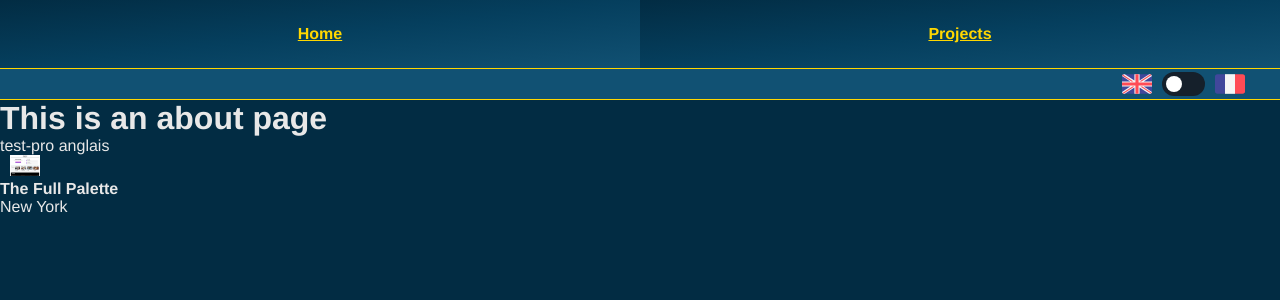
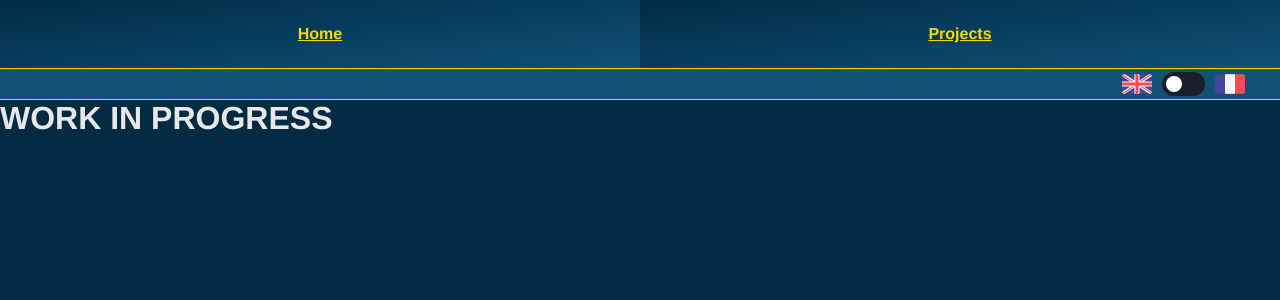
Before and after one commit to AntoinePereira/portfolio-website, a Vue app: page /en/projects in a window 1280 px wide. Shown: the top 300 px of the page. Built offline with nearby package versions, Linux system fonts and the light colour scheme.

Commit message:
fix translation

```diff
--- a/src/views/Projects.vue
+++ b/src/views/Projects.vue
@@ -1,6 +1,6 @@
 <template>
   <div class="about">
-    <h1>This is an about page</h1>
+    <!--<h1>This is an about page</h1>
     <p>{{ $t('projects.test') }}</p>
     <div class="projectThumbnail">
 			<div class="apercuResto">
@@ -10,8 +10,10 @@
 						<span><strong>The Full Palette</strong><br>New York</span>
 
 					</div>
-				</div>
+				</div>-->
+				<h1>WORK IN PROGRESS</h1>
   </div>
+
 </template>
 
 <style lang="scss" scoped>
```
